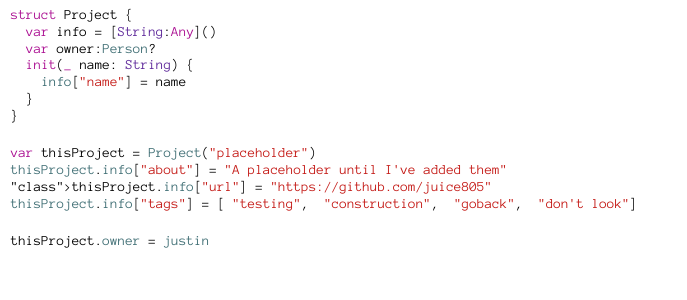
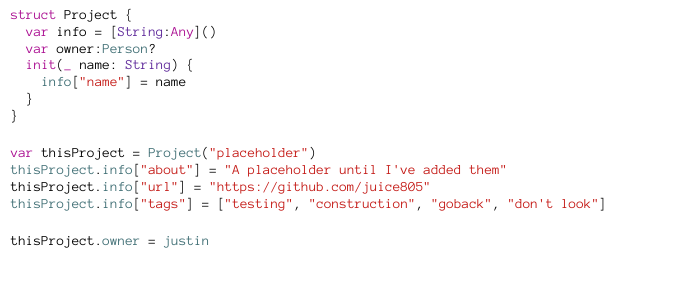
Before and after one commit to Juice805/juice805.github.io, a Jekyll site: the page built from _projects/placeholder.markdown, in a window 1280 px wide. Shown: the top 300 px of the page, without its empty margins (0-687 px from the left). Built offline with Jekyll 4.4.1, drawn with Linux system fonts in a browser that asks for light colours; nearby versions of some CDN libraries.

Commit message:
Minor fixes to project page

```diff
--- a/_layouts/project.html
+++ b/_layouts/project.html
@@ -13,8 +13,8 @@ permalink: /:title
 	<br>
 	<p><span class="key">var</span> thisProject = <span class="class">Project</span>(<span class="str">"{{ page.title }}"</span>)</p>
 	<p><span class="class">thisProject</span>.<span class="class">info</span>[<span class="str">"about"</span>] = <span class="str">"{{ page.summary }}"</span></p>
-	<p><a href="{{ page.link }}">"class">thisProject</span>.<span class="class">info</span>[<span class="str">"url"</span>] = <span class="str">"{{ page.link }}"</span></a></p>
-	<p><span class="class">thisProject</span>.<span class="class">info</span>[<span class="str">"tags"</span>] = [{% for tag in page.categories %} <span class="str">"{{ tag }}"</span>{% if forloop.last == false %}, {% else %}]{% endif %}{% endfor %}</p>
+	<p><a href="{{ page.link }}">thisProject</span>.<span class="class">info</span>[<span class="str">"url"</span>] = <span class="str">"{{ page.link }}"</span></a></p>
+	<p><span class="class">thisProject</span>.<span class="class">info</span>[<span class="str">"tags"</span>] = [{% for tag in page.categories %}<span class="str">"{{ tag }}"</span>{% if forloop.last == false %}, {% else %}]{% endif %}{% endfor %}</p>
 	<br>
 	<p><a href="{{ 'projects' | relative_url }}"><span class="func">thisProject</span>.<span class="class">owner</span> = <span class="class">justin</span></a></p>
 </div>
```
